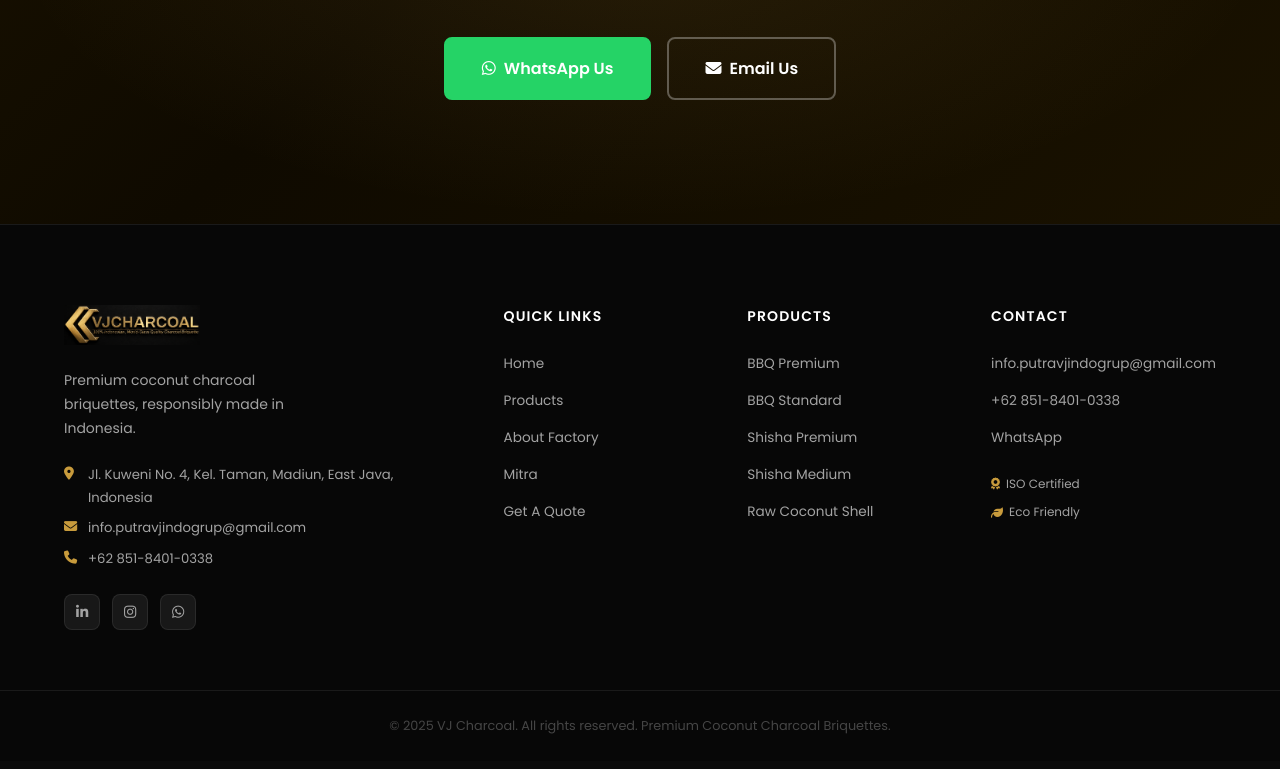
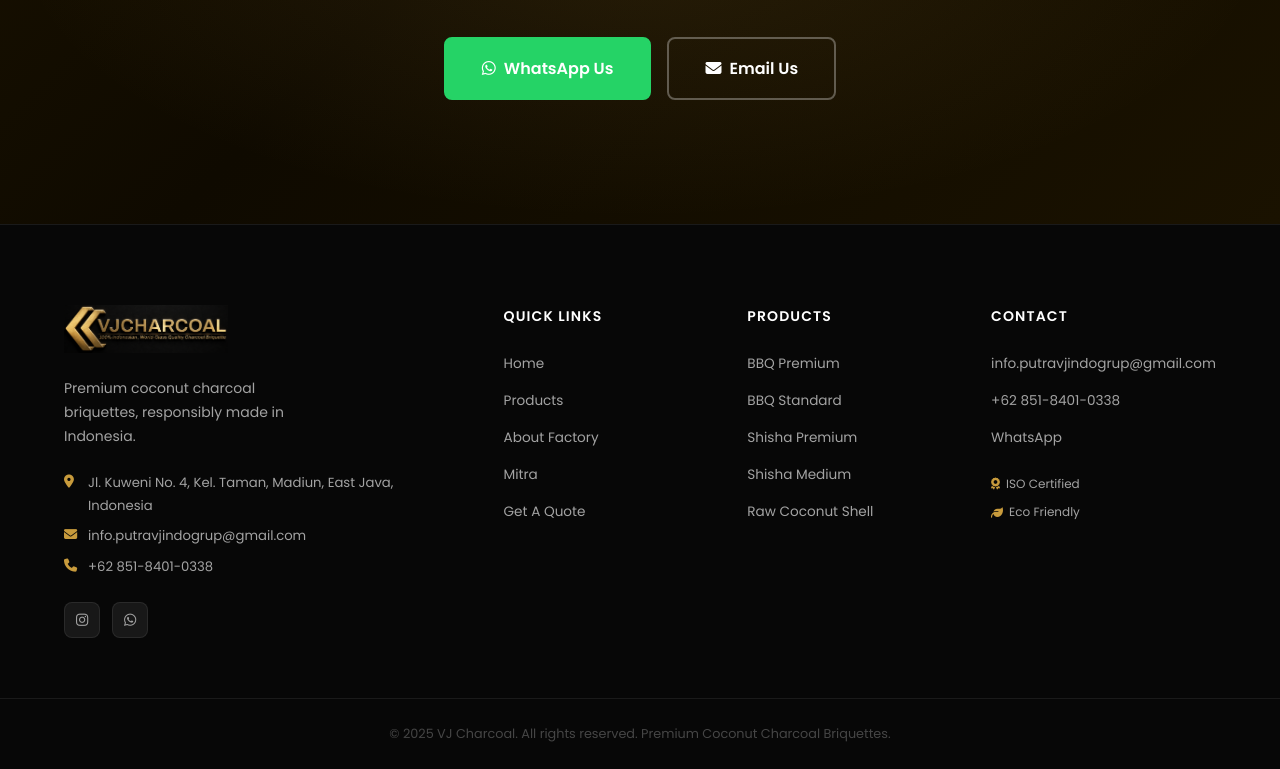
Before and after one commit to vjcharcoal/vjcharcoal, a plain HTML site: page index.html in a window 1280 px wide. Shown: the part 4954-5723 px from the top of the page. Drawn offline with Linux system fonts and the light colour scheme.

Commit message:
Update index.html

```diff
--- a/index.html
+++ b/index.html
@@ -217,7 +217,7 @@
     }
 
     .nav-logo img {
-      height: 36px;
+      height: 48px;
       width: auto;
     }
 
@@ -1783,8 +1783,8 @@
   <!-- MITRA / PARTNERS -->
   <section class="partners" id="partners">
     <div class="container">
-      <p class="section-eyebrow">Kepercayaan Kami</p>
-      <h2 class="section-title">Mitra Kami</h2>
+      <p class="section-eyebrow">Our Trusted Partners</p>
+      <h2 class="section-title">Our Partners</h2>
       <div class="partners-grid">
         <div class="partner-card">
           <img src="public/assets/mitra/inaexport.png" alt="Partner 1"
@@ -1832,7 +1832,7 @@
     <div class="container footer-grid">
       <div class="footer-col footer-brand">
         <a href="#" class="nav-logo footer-logo">
-          <img src="public/assets/vjcharcoal.png" alt="VJ Charcoal Logo" style="height:40px;width:auto;"
+          <img src="public/assets/vjcharcoal.png" alt="VJ Charcoal Logo" style="height:48px;width:auto;"
             onerror="this.style.display='none'" />
         </a>
         <p class="footer-tagline">Premium coconut charcoal briquettes, responsibly made in Indonesia.</p>
@@ -1842,9 +1842,9 @@
           <p><i class="fa-solid fa-phone"></i> +62 851-8401-0338</p>
         </address>
         <div class="footer-socials">
-          <a href="#" aria-label="LinkedIn"><i class="fa-brands fa-linkedin-in"></i></a>
-          <a href="#" aria-label="Instagram"><i class="fa-brands fa-instagram"></i></a>
-          <a href="#" aria-label="WhatsApp"><i class="fa-brands fa-whatsapp"></i></a>
+          <!-- <a href="#" aria-label="LinkedIn"><i class="fa-brands fa-linkedin-in"></i></a> -->
+          <a href="https://www.instagram.com/vjcharcoal?igsh=YjZpeGp5bGVvajV6" aria-label="Instagram"><i class="fa-brands fa-instagram"></i></a>
+          <a href="https://wa.me/6285184010338?text=Hello%2C%20I%27m%20interested%20in%20your%20coconut%20charcoal%20briquettes.%20Please%20send%20me%20more%20details." aria-label="WhatsApp"><i class="fa-brands fa-whatsapp"></i></a>
         </div>
       </div>
       <div class="footer-col">
```
